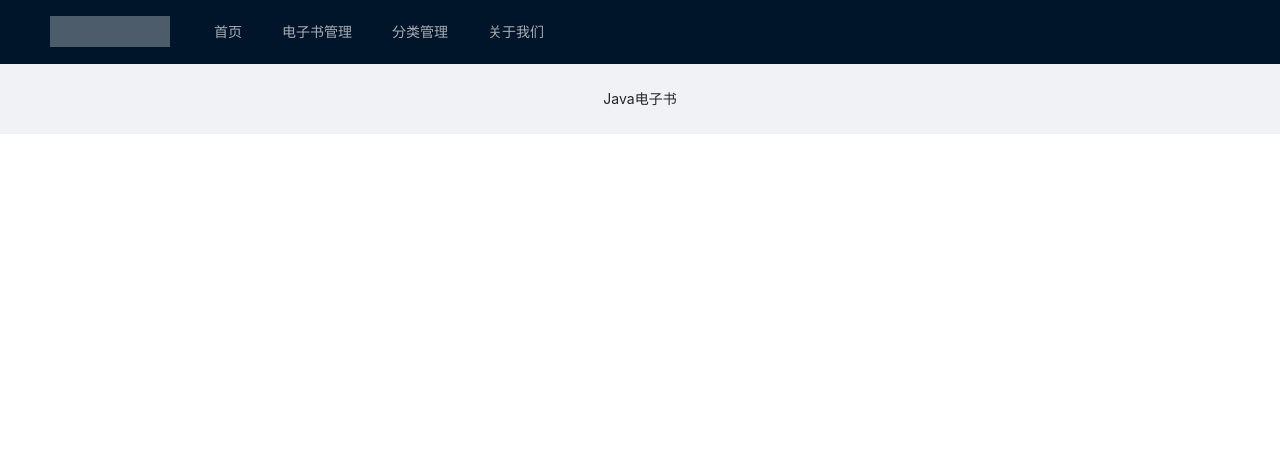
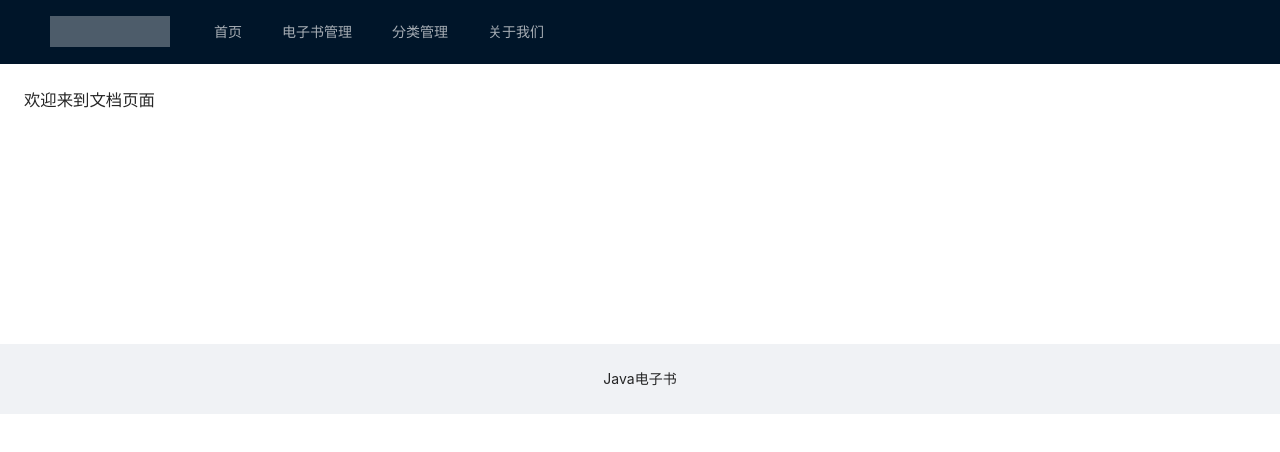
Before and after one commit to chengjixue/wiki, a Vue app in the folder web/: page /doc in a window 1280 px wide. Shown: the top 452 px of the page. Built offline with nearby package versions, Linux system fonts and the light colour scheme; no server answers.

Commit message:
8-12 增加文档页面，点击首页电子书可以进入文档页

```diff
--- a/web/src/router/index.ts
+++ b/web/src/router/index.ts
@@ -1,6 +1,7 @@
 import { createRouter, createWebHistory, RouteRecordRaw } from 'vue-router'
 import Home from '../views/home.vue'
 import About from '../views/about.vue'
+import Doc from '../views/doc.vue'
 import AdminEbook from '../views/admin/admin-ebook.vue'
 import AdminCategory from '../views/admin/admin-category.vue'
 import AdminDoc from '../views/admin/admin-doc.vue'
@@ -10,6 +11,11 @@ const routes: Array<RouteRecordRaw> = [
     path: '/',
     name: 'Home',
     component: Home
+  },
+  {
+    path: '/doc',
+    name: 'Doc',
+    component: Doc
   },
   {
     path: '/about',
--- /dev/null
+++ b/web/src/views/doc.vue
@@ -0,0 +1,9 @@
+<template>
+  <a-layout>
+     <a-layout-content style="background:#fff;padding:24px;margin: 0;minHeight:280px">
+    <div class="doc">
+      <h1>欢迎来到文档页面</h1>
+    </div>
+  </a-layout-content>
+  </a-layout>
+</template>
--- a/web/src/views/home.vue
+++ b/web/src/views/home.vue
@@ -51,8 +51,7 @@
                   {{ item.name }}
                 </router-link>
               </template>
-              <template #avatar>
-                <a-avatar :src="item.cover"/>
+              <template #avatar><a-avatar :src="item.cover"/>
               </template>
             </a-list-item-meta>
           </a-list-item>
```
